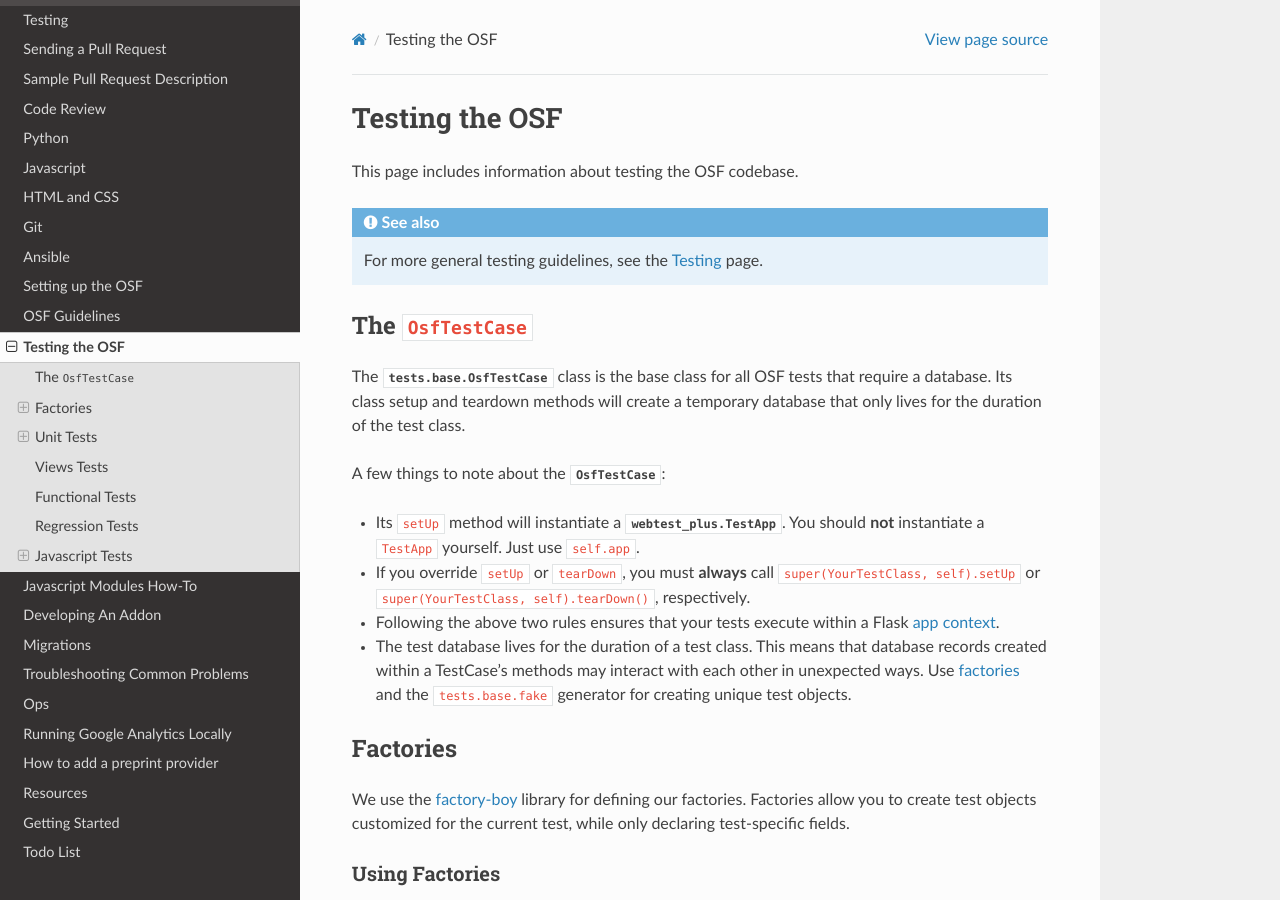
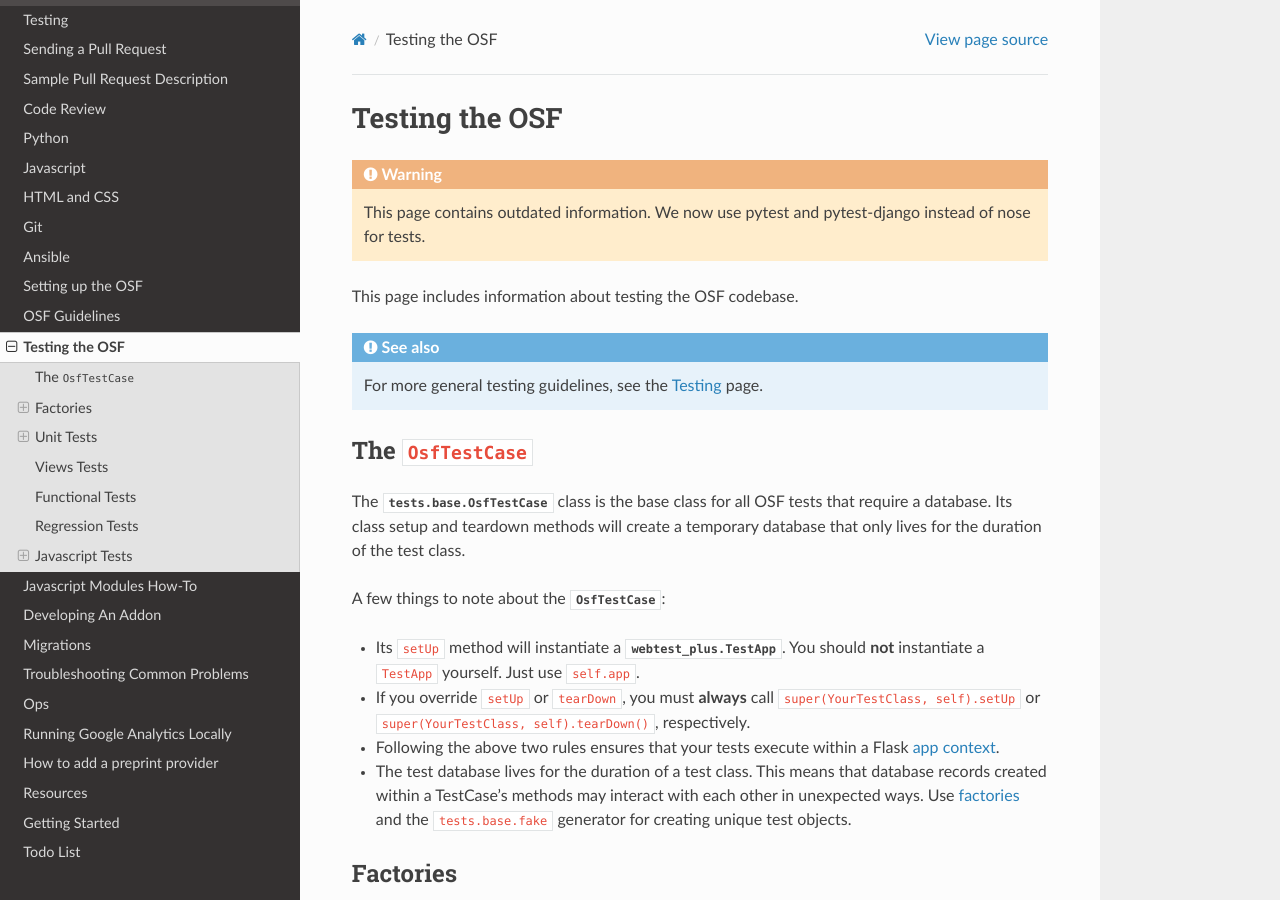
Before and after one commit to CenterForOpenScience/COSDev, a Sphinx documentation site: the page built from docs/osf/testing.rst, in a window 1280 px wide and 900 px high. Built offline with Sphinx 7.4.7 and the Read the Docs theme 2.0.0, drawn with Linux system fonts in a browser that asks for light colours.

Commit message:
Add note about outdated testing guidelines

```diff
--- a/docs/osf/testing.rst
+++ b/docs/osf/testing.rst
@@ -2,6 +2,11 @@
 
 Testing the OSF
 ===============
+
+.. warning::
+
+    This page contains outdated information. We now use pytest and
+    pytest-django instead of nose for tests.
 
 This page includes information about testing the OSF codebase.
 
```
